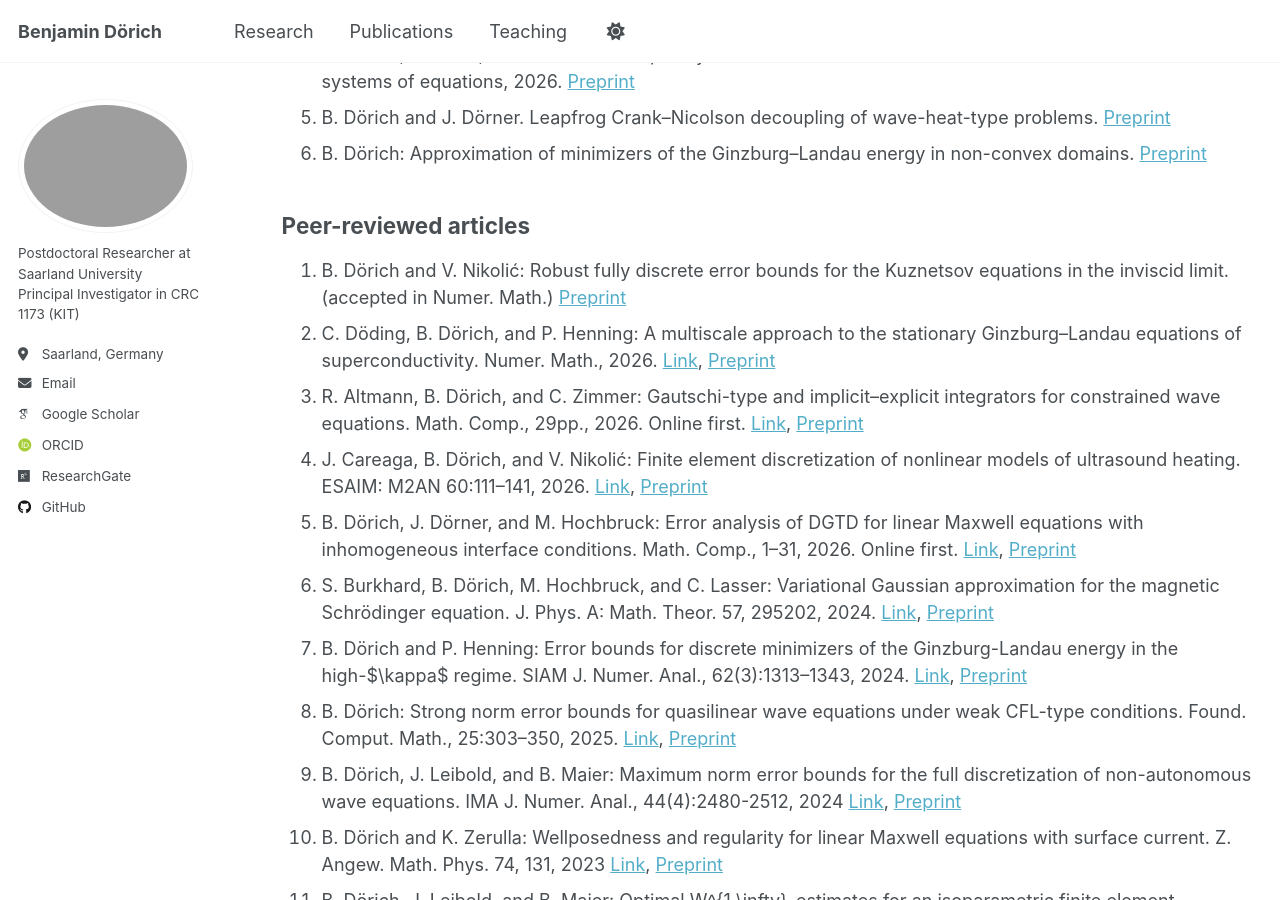
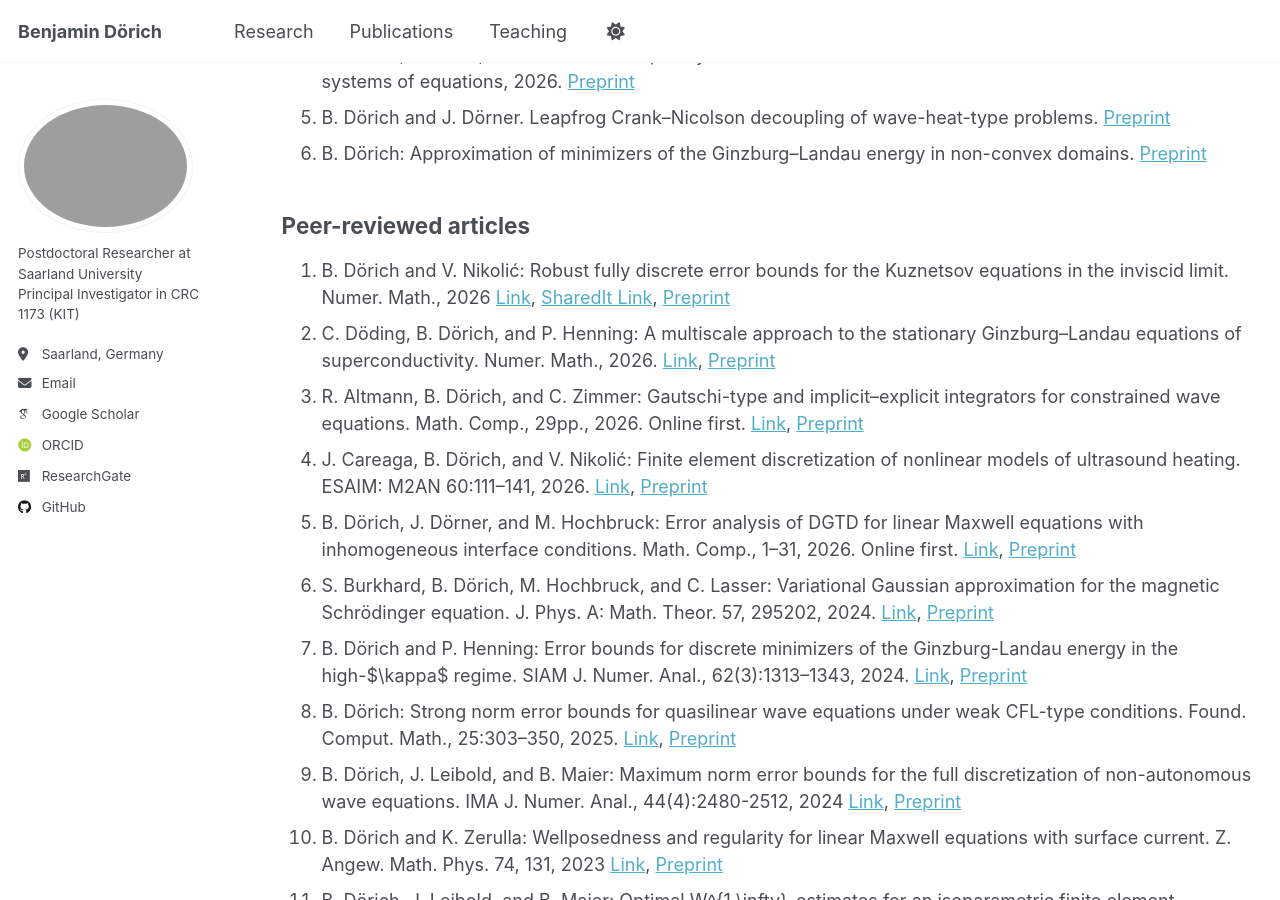
Before and after one commit to BenjaminDoerich/BenjaminDoerich.github.io, a Jekyll site: the page built from _pages/publications.md, in a window 1280 px wide and 900 px high, scrolled down 365 px. Built offline with Jekyll 4.4.1, drawn with Linux system fonts in a browser that asks for light colours; some web fonts are replaced; a script that is not in the unit is left out.

Commit message:
Update publications.md

```diff
--- a/_pages/publications.md
+++ b/_pages/publications.md
@@ -21,7 +21,7 @@ redirect_from:
 
 ## Peer-reviewed articles
 
-1. B. Dörich and V. Nikolić:  Robust fully discrete error bounds for the Kuznetsov equations in the inviscid limit. (accepted in  Numer. Math.) [Preprint](https://www.waves.kit.edu/downloads/CRC1173_Preprint_2024-1.pdf)
+1. B. Dörich and V. Nikolić:  Robust fully discrete error bounds for the Kuznetsov equations in the inviscid limit. Numer. Math., 2026 [Link](https://link.springer.com/article/10.1007/s00211-026-01574-y), [SharedIt Link](https://rdcu.be/XmHzB3YBkXba),  [Preprint](https://www.waves.kit.edu/downloads/CRC1173_Preprint_2024-1.pdf)
 1. C. Döding, B. Dörich, and P. Henning: A multiscale approach to the stationary Ginzburg–Landau equations of superconductivity. Numer. Math., 2026. [Link](https://doi.org/10.1007/s00211-026-01544-4), [Preprint](https://www.waves.kit.edu/downloads/CRC1173_Preprint_2024-21.pdf)
 1. R. Altmann, B. Dörich, and C. Zimmer: Gautschi-type and implicit--explicit integrators for constrained wave equations. Math. Comp., 29pp., 2026. Online first. [Link](https://doi.org/10.1090/mcom/4194), [Preprint](https://arxiv.org/pdf/2505.22532)
 1. J. Careaga, B. Dörich, and V. Nikolić: Finite element discretization of nonlinear models of ultrasound heating. ESAIM: M2AN 60:111–141, 2026. [Link](https://doi.org/10.1051/m2an/2025099), [Preprint](https://www.waves.kit.edu/downloads/CRC1173_Preprint_2025-3.pdf)
```
